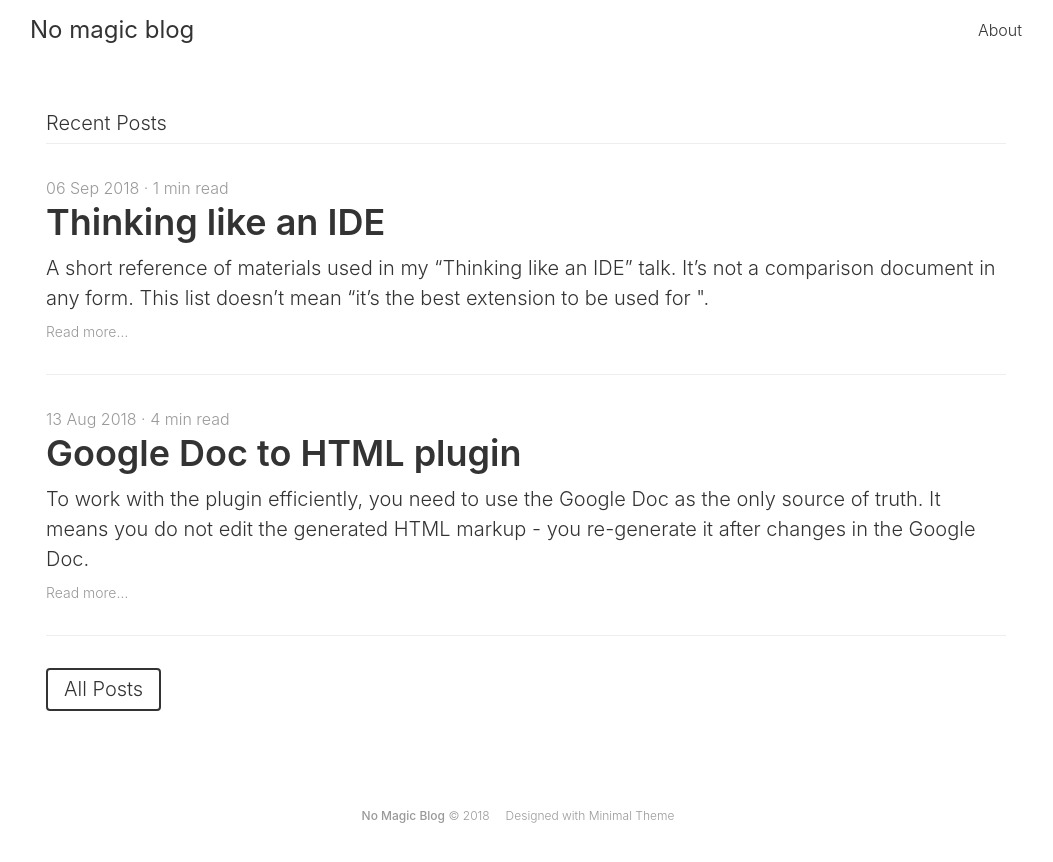
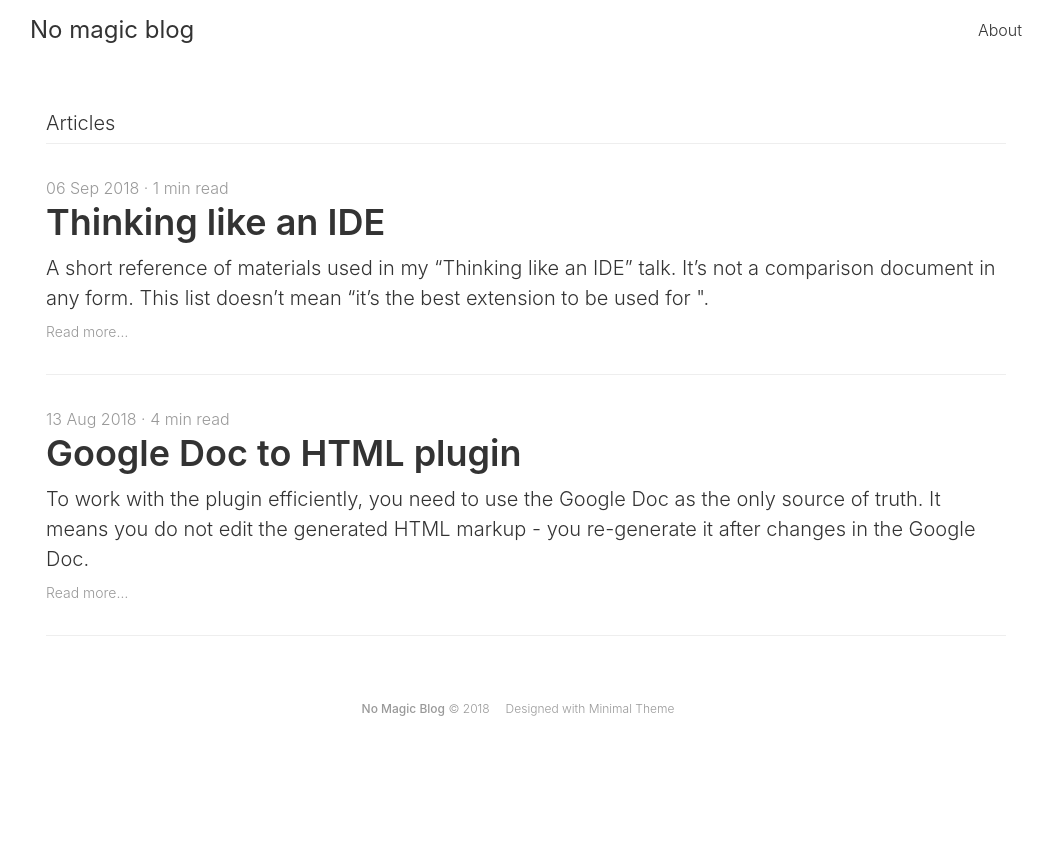
Before and after one commit to yeswolf/yeswolf.github.io, a Jekyll site: the page built from index.md, in a window 1280 px wide. Shown: the top 862 px of the page, without its empty margins (114-1167 px from the left). Built offline with Jekyll 4.4.1, drawn with Linux system fonts in a browser that asks for light colours.

Commit message:
Better links / layout

```diff
--- a/_data/theme.yml
+++ b/_data/theme.yml
@@ -49,6 +49,4 @@ text:
     # Home Layout Settings
     post_limit        : 3
     read_more         : Read more
-    latest_articles   : Recent Posts
-    full_archive      : All Posts
-    full_archive_url  : /archive/
+    latest_articles   : Articles
--- a/_layouts/home.html
+++ b/_layouts/home.html
@@ -23,8 +23,8 @@ layout: default
       </article>
     </a>
     {% endfor %}
-    <div class="inline-flex">
-      <a class="f5 f4-ns fw3 link black-80 hover-silver ba br2 bw1 mv4 pv2 ph3" href="{{ site.data.theme.text.full_archive_url | relative_url }}">{{ site.data.theme.text.full_archive | default: "All Posts" }}</a>
-    </div>
+    <!--<div class="inline-flex">-->
+      <!--<a class="f5 f4-ns fw3 link black-80 hover-silver ba br2 bw1 mv4 pv2 ph3" href="{{ site.data.theme.text.full_archive_url | relative_url }}">{{ site.data.theme.text.full_archive | default: "All Posts" }}</a>    -->
+    <!--</div>-->
   </div>
 </section>
```
Also changed, not shown: _posts/2018-06-09-talk.md (+2 -0 lines), about.md (+1 -0 lines).
